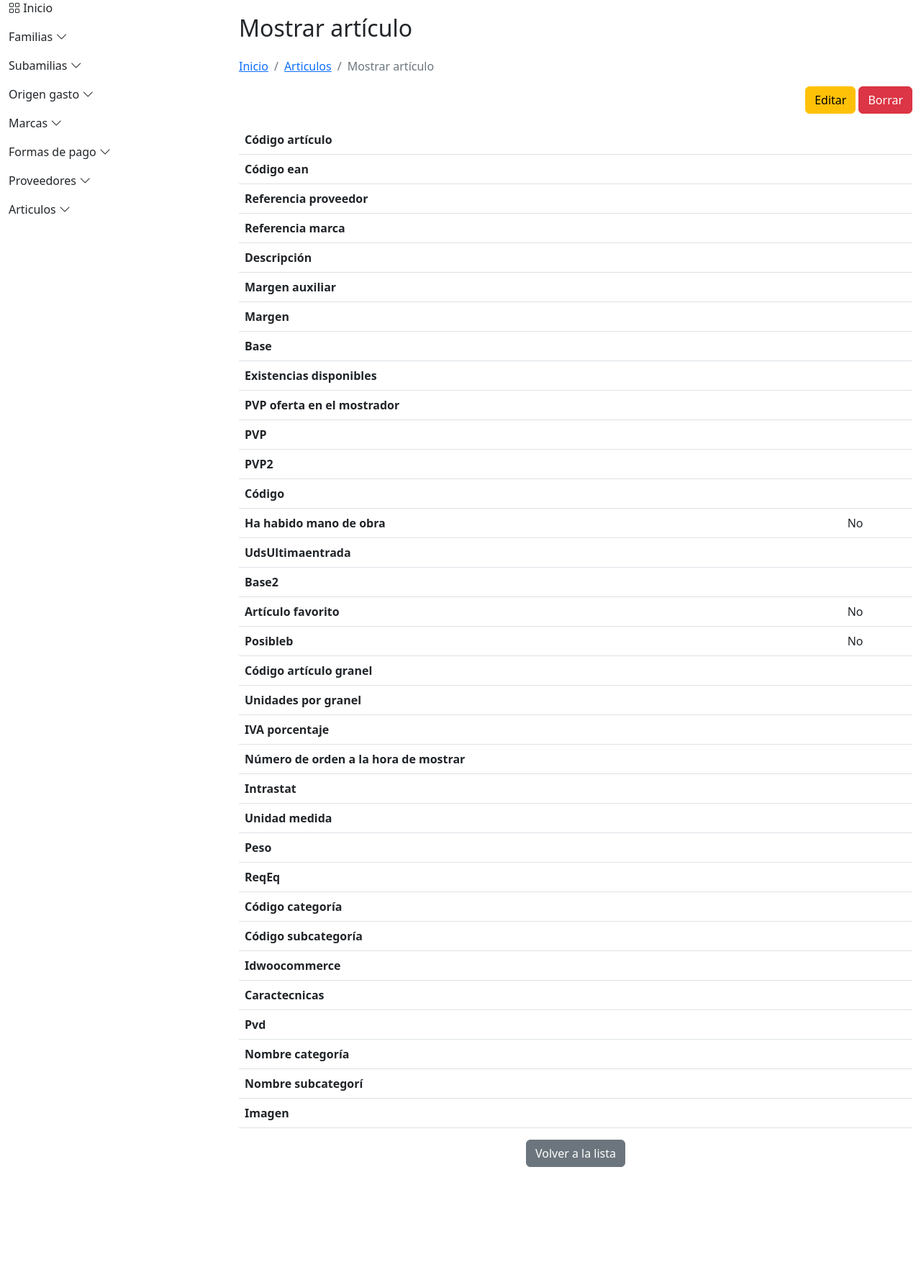
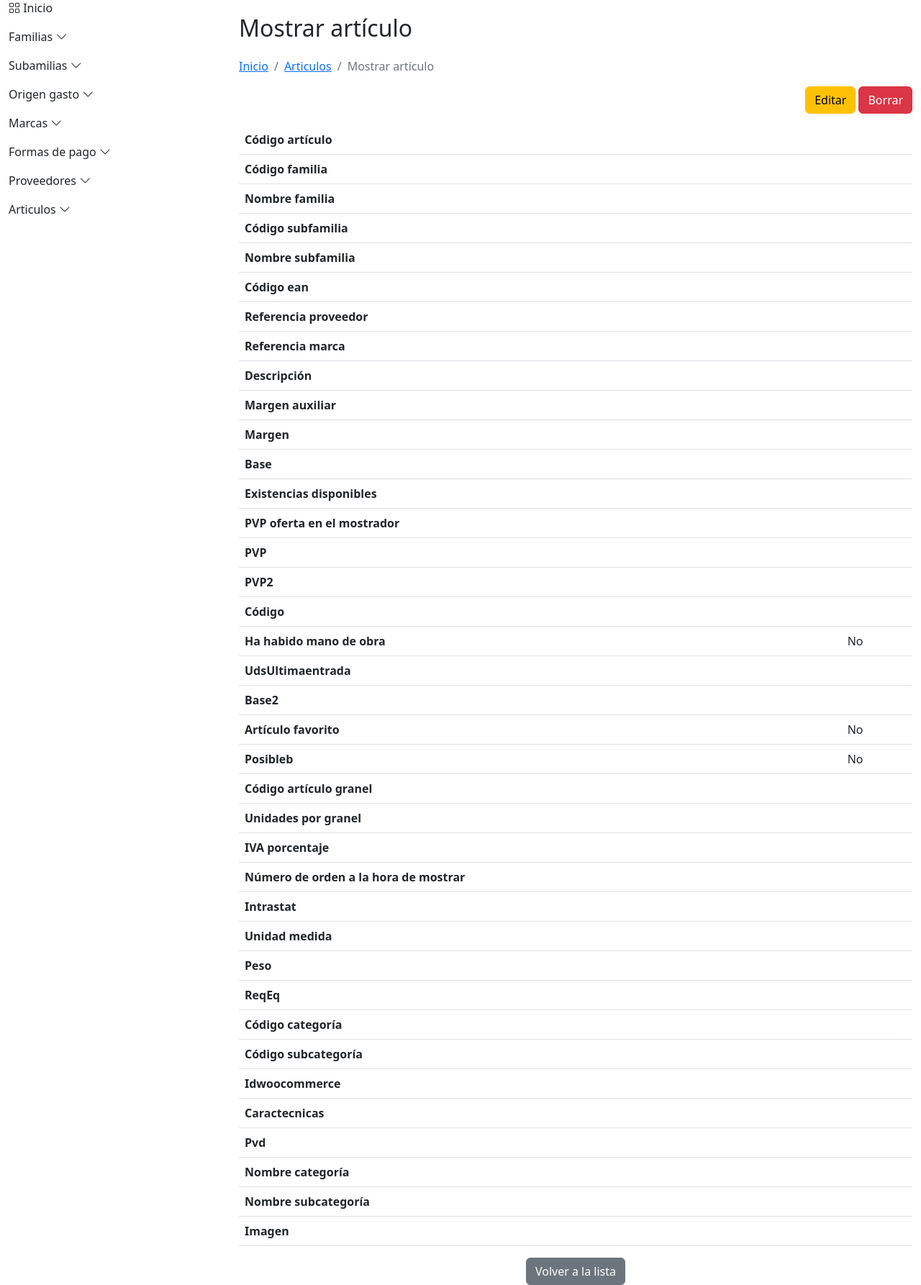
Before and after one commit to JgregoriDev/formValidate-symfony, a Symfony app: template templates/articulo/show.html.twig in a window 1280 px wide. Shown: the part 107-1893 px from the top of the page at 72% size. Before the commit the page ends 1729 px from the top, so only its background shows below. Run offline with Twig, Linux system fonts and the light colour scheme; the template is opened without the code that fills it, so the values that code supplies are empty; some libraries are stand-ins or nearby versions.

Commit message:
fix problems

```diff
--- a/templates/articulo/index.html.twig
+++ b/templates/articulo/index.html.twig
@@ -37,8 +37,8 @@
 	<table class="table">
 		<thead>
 			<tr>
-				<th>Codarticulo</th>
-				<th>Codigoean</th>
+				<th>Código artículo</th>
+				<th>Código ean</th>
 				<th class="d-none d-lg-table-cell">Código de familia</th>
 				<th>Código de subfamilia</th>
 				{# <th class="d-none d-lg-table-cell">Referenciaproveedor</th>
--- a/templates/articulo/show.html.twig
+++ b/templates/articulo/show.html.twig
@@ -41,6 +41,22 @@
 			<tr>
 				<th>Código artículo</th>
 				<td>{{ articulo.codarticulo }}</td>
+			</tr>
+			<tr>
+				<th>Código familia</th>
+				<td>{{ articulo.codsubfamilia.codfamilia.codfamilia }}</td>
+			</tr>
+			<tr>
+				<th>Nombre familia</th>
+				<td>{{ articulo.codsubfamilia.codfamilia.nombre }}</td>
+			</tr>
+			<tr>
+				<th>Código subfamilia</th>
+				<td>{{ articulo.codsubfamilia.codsubfamilia }}</td>
+			</tr>
+			<tr>
+				<th>Nombre subfamilia</th>
+				<td>{{ articulo.codsubfamilia.nombre }}</td>
 			</tr>
 			<tr>
 				<th>Código ean</th>
@@ -167,7 +183,7 @@
 				<td>{{ articulo.nomcategoria }}</td>
 			</tr>
 			<tr>
-				<th>Nombre subcategorí<a href=""></a></th>
+				<th>Nombre subcategoría<a href=""></a></th>
 				<td>{{ articulo.nomsubcategoria }}</td>
 			</tr>
 			<tr>
```
